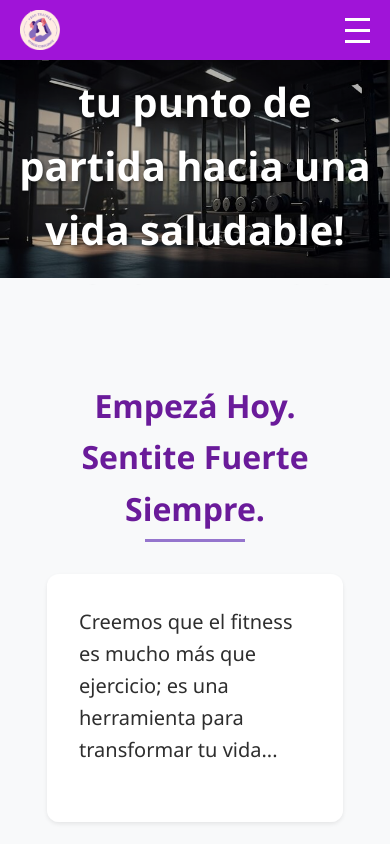
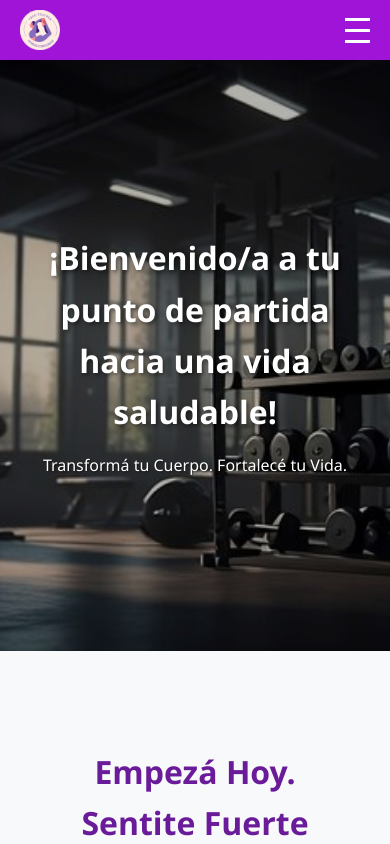
Before and after one commit to vmstani/Proyecto-React, a React (Vite) app: page / in a window 390 px wide. Shown: the top 844 px of the page. Built offline with nearby package versions, Linux system fonts and the light colour scheme.

Commit message:
estilo home

```diff
--- a/src/pages/styleHome.css
+++ b/src/pages/styleHome.css
@@ -2,9 +2,9 @@
 @import url('https://fonts.googleapis.com/css2?family=Poppins:wght@300;500;700&display=swap');
 
 :root {
-  --primary-color: #6a1b9a; /* Púrpura suave */
-  --secondary-color: #ede7f6; /* Lavanda claro */
-  --accent-color: #9575cd; /* Lila medio */
+  --primary-color: #6a1b9a;
+  --secondary-color: #ede7f6;
+  --accent-color: #9575cd;
   --text-color: #2e2e2e;
   --light-text: #ffffff;
   --dark-bg: #121212;
@@ -25,11 +25,14 @@ body {
   position: relative;
   margin-bottom: 3rem;
   overflow: hidden;
+  height: 100vh;
+  max-height: 70vh;
+  min-height: 60vh;
 }
 
 .hero-image {
   width: 100%;
-  max-height: 70vh;
+  height: 100%;
   object-fit: cover;
   filter: brightness(0.7);
 }
@@ -42,7 +45,9 @@ body {
   text-align: center;
   color: var(--light-text);
   width: 100%;
-  padding: 0 1rem;
+  padding: 2rem 1rem;
+  word-wrap: break-word;
+  overflow-wrap: break-word;
 }
 
 .hero-title {
@@ -108,7 +113,6 @@ body {
 .text-block:hover {
   transform: translateY(-5px);
   box-shadow: 0 6px 12px rgba(0, 0, 0, 0.1);
-
 }
 
 .lead-text {
@@ -182,3 +186,13 @@ body {
     grid-template-columns: 1fr;
   }
 }
+
+@media (max-width: 480px) {
+  .hero-title {
+    font-size: 2rem;
+  }
+
+  .hero-subtitle {
+    font-size: 1rem;
+  }
+}
```
